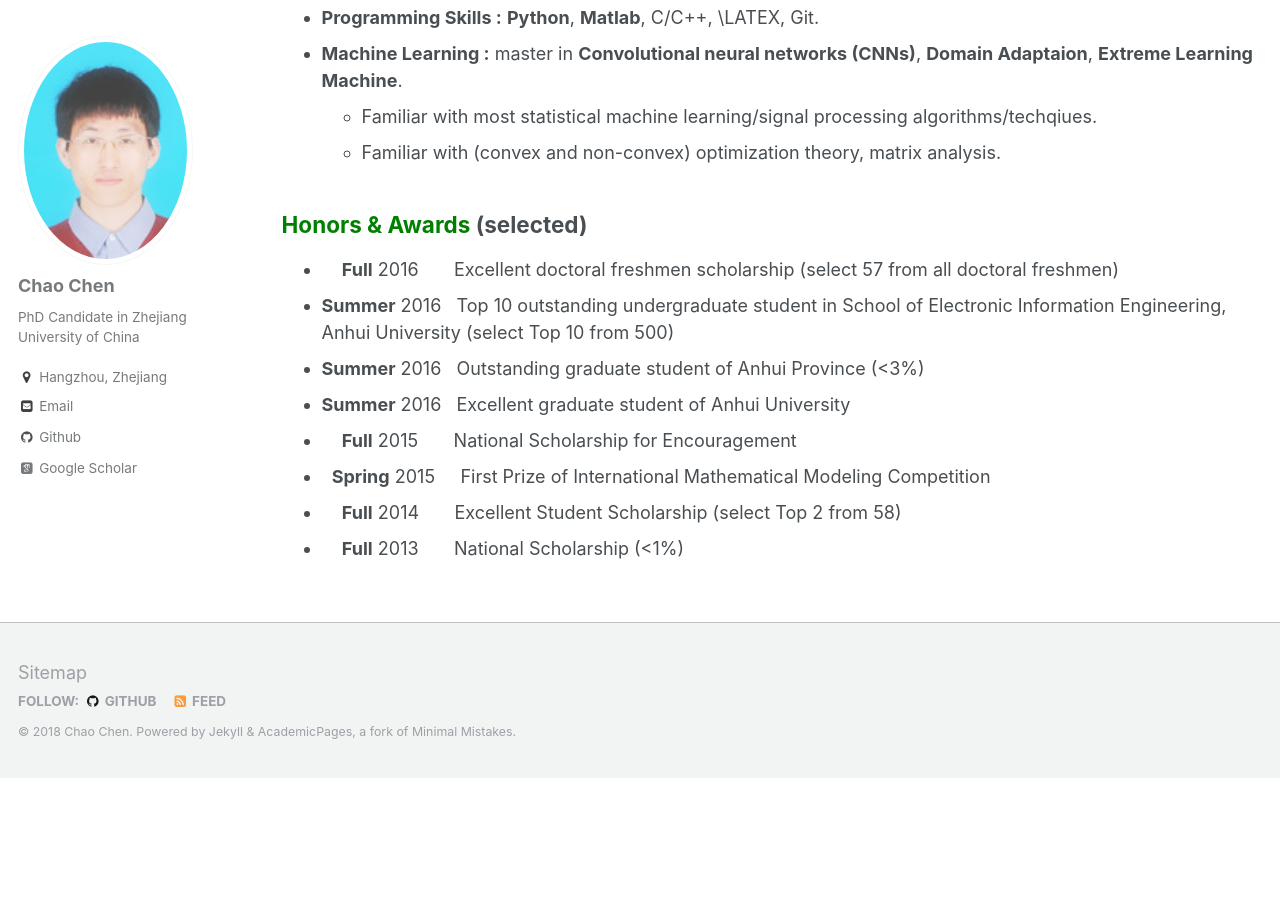
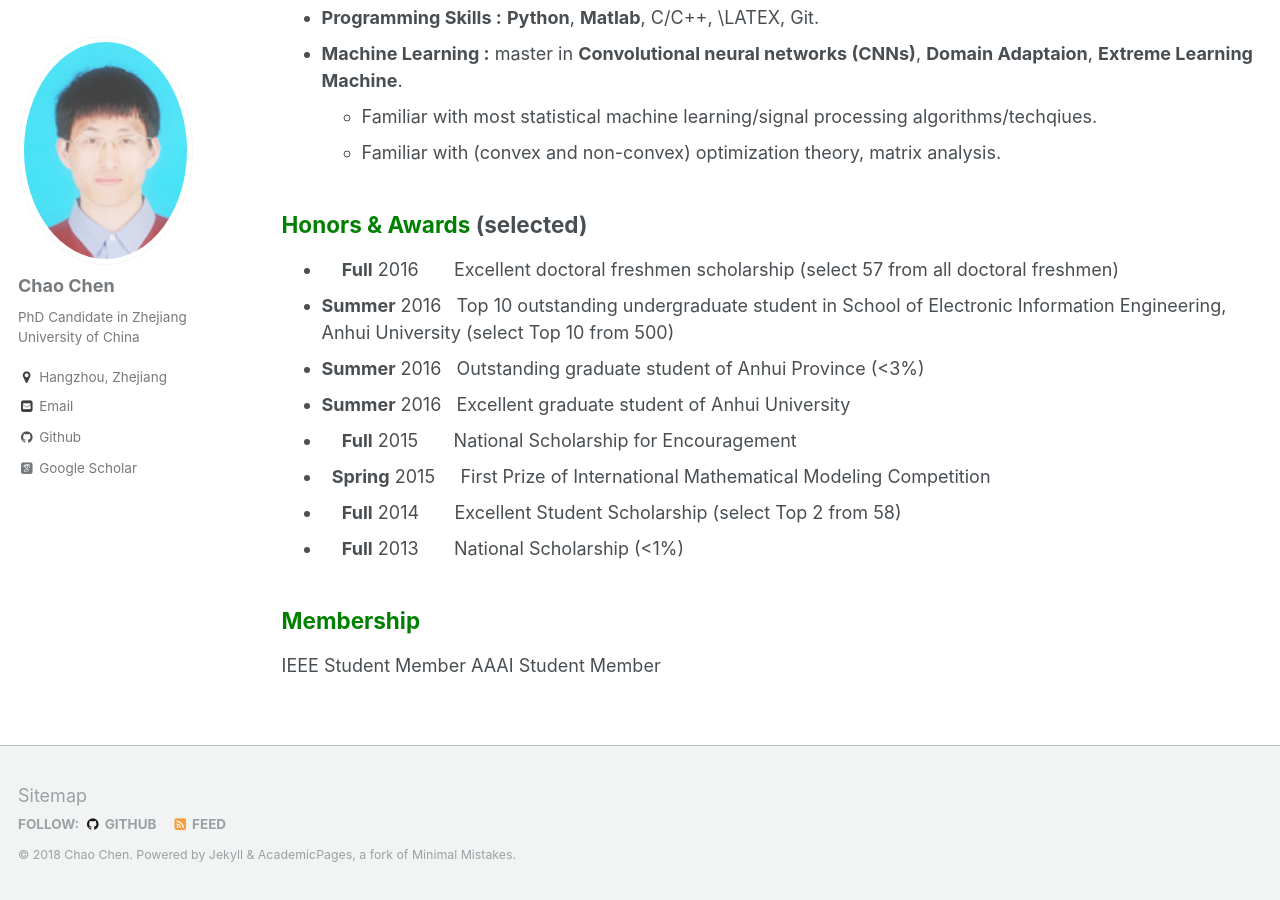
Before and after one commit to chenchao666/chenchao666.github.io, a Jekyll site: the page built from _pages/cv.md, in a window 1280 px wide and 900 px high, scrolled down 1379 px. Built offline with Jekyll 4.4.1, drawn with Linux system fonts in a browser that asks for light colours; some web fonts are replaced; before the commit the page ends 2157 px from its top, so only the background shows below that.

Commit message:
Update cv.md

```diff
--- a/_pages/cv.md
+++ b/_pages/cv.md
@@ -50,3 +50,7 @@ the common subspace,” **Neural Computing and Applications**. [paper](https://l
 * &nbsp; **Spring** 2015 &nbsp; &nbsp; First Prize of International Mathematical Modeling Competition
 *  &nbsp; &nbsp; **Full** 2014  &nbsp; &nbsp; &nbsp; Excellent Student Scholarship (select Top 2 from 58)
 *  &nbsp; &nbsp; **Full** 2013  &nbsp; &nbsp; &nbsp; National Scholarship (<1%)
+
+## <span style="color: green"> Membership </span>
+IEEE Student Member
+AAAI Student Member
```
